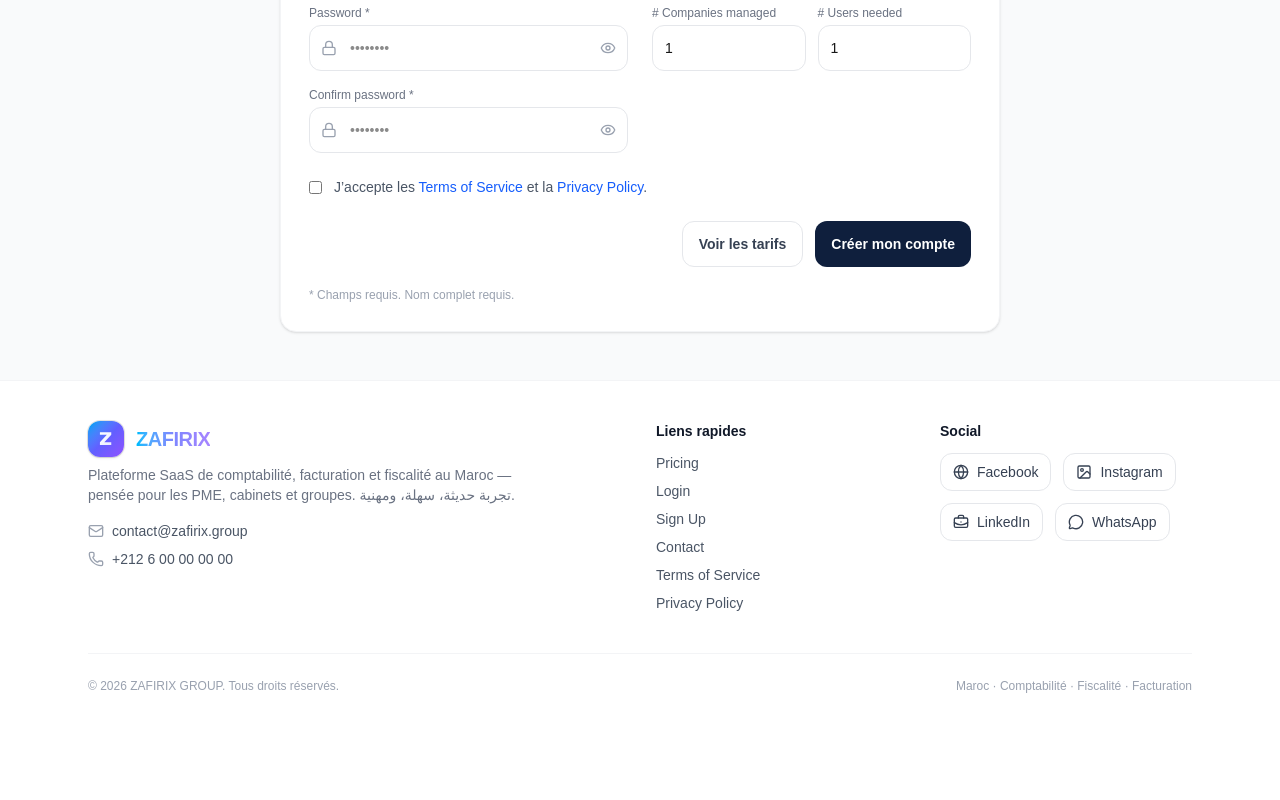
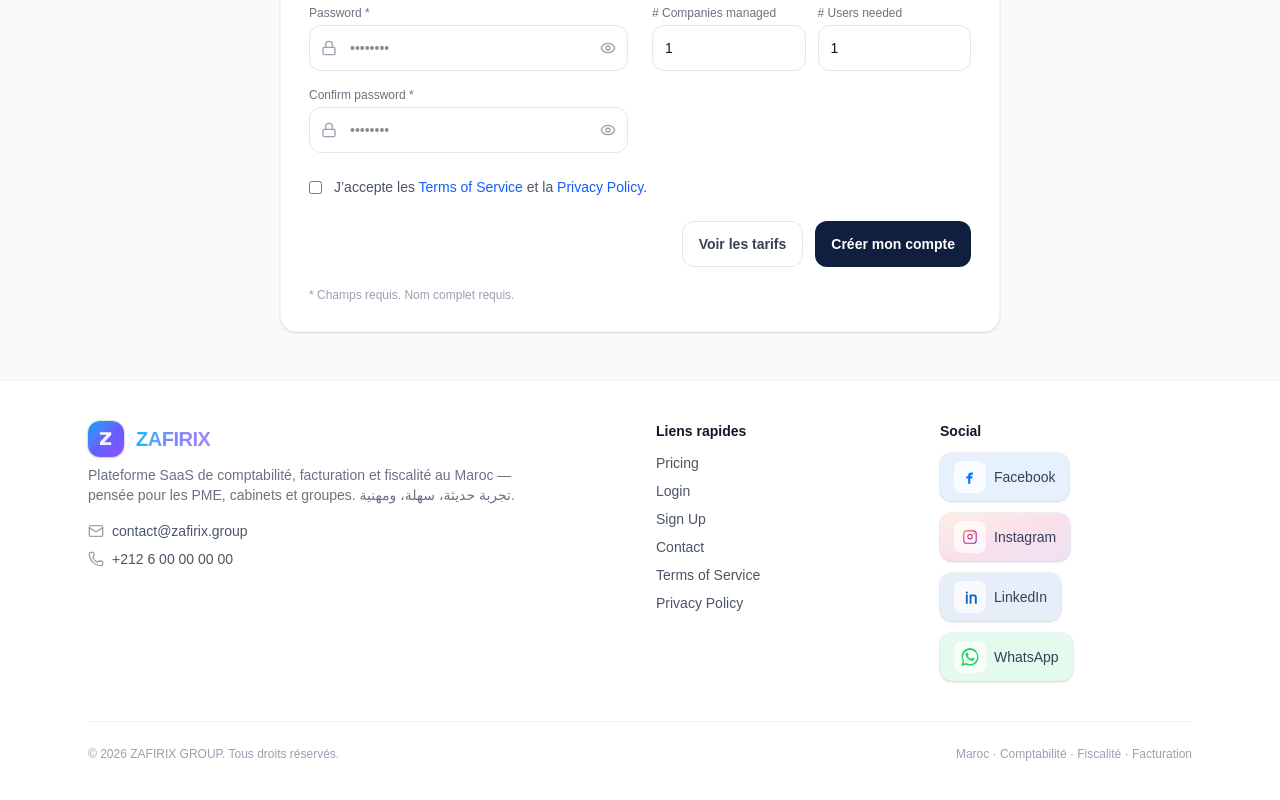
Before and after one commit to marwandevlo/atlas-os, a Next.js app: page /signup in a window 1280 px wide. Shown: the part 554-1354 px from the top of the page. Before the commit the page ends 1288 px from the top, so only its background shows below. Built offline with nearby package versions, Linux system fonts and the light colour scheme; no server answers.

Commit message:
polish landing stats and social icons

```diff
--- a/app/components/public/PublicFooter.tsx
+++ b/app/components/public/PublicFooter.tsx
@@ -1,8 +1,11 @@
 import Link from 'next/link';
-import { Globe, Image, BriefcaseBusiness, Mail, Phone, MessageCircle } from 'lucide-react';
+import { Mail, Phone } from 'lucide-react';
 import { ZafirixLogo } from '@/app/components/branding/ZafirixLogo';
 
 export function PublicFooter() {
+  const socialBase =
+    'group inline-flex items-center gap-2 rounded-xl px-3.5 py-2 text-sm font-medium text-slate-700 ring-1 ring-black/5 shadow-sm transition-all hover:-translate-y-0.5 hover:shadow-md focus-visible:outline focus-visible:outline-2 focus-visible:outline-offset-2 focus-visible:outline-slate-400';
+
   return (
     <footer className="border-t border-gray-100 bg-white">
       <div className="max-w-6xl mx-auto px-6 py-10">
@@ -40,17 +43,74 @@ export function PublicFooter() {
           <div>
             <p className="text-sm font-semibold text-gray-900">Social</p>
             <div className="mt-3 flex flex-wrap gap-3">
-              <a className="inline-flex items-center gap-2 px-3 py-2 rounded-xl border border-gray-200 text-sm text-gray-700 hover:bg-gray-50" href="#" aria-label="Facebook">
-                <Globe size={16} /> Facebook
+              <a
+                className={`${socialBase} bg-[#1877F2]/10 hover:bg-[#1877F2]/15`}
+                href="#"
+                aria-label="Facebook"
+              >
+                <span className="inline-flex h-8 w-8 items-center justify-center rounded-lg bg-white/70">
+                  <svg width="18" height="18" viewBox="0 0 24 24" aria-hidden="true">
+                    <path
+                      fill="#1877F2"
+                      d="M13.5 9H16V6h-2.5c-2.48 0-4 1.53-4 4.35V11H7v3h2.5v7h3v-7H15l.5-3h-2.5V10.1c0-.9.28-1.52 1.47-1.52Z"
+                    />
+                  </svg>
+                </span>
+                Facebook
               </a>
-              <a className="inline-flex items-center gap-2 px-3 py-2 rounded-xl border border-gray-200 text-sm text-gray-700 hover:bg-gray-50" href="#" aria-label="Instagram">
-                <Image size={16} /> Instagram
+              <a
+                className={`${socialBase} bg-linear-to-br from-[#F58529]/15 via-[#DD2A7B]/15 to-[#8134AF]/15 hover:from-[#F58529]/25 hover:via-[#DD2A7B]/25 hover:to-[#8134AF]/25`}
+                href="#"
+                aria-label="Instagram"
+              >
+                <span className="inline-flex h-8 w-8 items-center justify-center rounded-lg bg-white/70">
+                  <svg width="18" height="18" viewBox="0 0 24 24" aria-hidden="true">
+                    <defs>
+                      <linearGradient id="igFooterGrad" x1="0%" y1="0%" x2="100%" y2="100%">
+                        <stop offset="0%" stopColor="#F58529" />
+                        <stop offset="45%" stopColor="#DD2A7B" />
+                        <stop offset="100%" stopColor="#8134AF" />
+                      </linearGradient>
+                    </defs>
+                    <path
+                      fill="url(#igFooterGrad)"
+                      d="M7.5 3h9A4.5 4.5 0 0 1 21 7.5v9A4.5 4.5 0 0 1 16.5 21h-9A4.5 4.5 0 0 1 3 16.5v-9A4.5 4.5 0 0 1 7.5 3Zm0 1.5A3 3 0 0 0 4.5 7.5v9A3 3 0 0 0 7.5 19.5h9a3 3 0 0 0 3-3v-9a3 3 0 0 0-3-3h-9Zm4.5 3.25A3.75 3.75 0 1 1 8.25 12 3.75 3.75 0 0 1 12 7.75Zm0 1.5a2.25 2.25 0 1 0 2.25 2.25A2.25 2.25 0 0 0 12 9.25ZM17.25 6.75a.75.75 0 1 1-.75.75.75.75 0 0 1 .75-.75Z"
+                    />
+                  </svg>
+                </span>
+                Instagram
               </a>
-              <a className="inline-flex items-center gap-2 px-3 py-2 rounded-xl border border-gray-200 text-sm text-gray-700 hover:bg-gray-50" href="#" aria-label="LinkedIn">
-                <BriefcaseBusiness size={16} /> LinkedIn
+              <a
+                className={`${socialBase} bg-[#0A66C2]/10 hover:bg-[#0A66C2]/15`}
+                href="#"
+                aria-label="LinkedIn"
+              >
+                <span className="inline-flex h-8 w-8 items-center justify-center rounded-lg bg-white/70">
+                  <svg width="18" height="18" viewBox="0 0 24 24" aria-hidden="true">
+                    <path
+                      fill="#0A66C2"
+                      d="M6.5 8.75h2.5V21H6.5V8.75Zm1.27-4a1.45 1.45 0 1 1-1.45 1.45A1.45 1.45 0 0 1 7.77 4.75ZM17.5 8.5c2.21 0 3.5 1.46 3.5 4.25V21H18.5v-7.5c0-1.78-.63-3-2.25-3s-2.32 1.22-2.32 3V21H11.5V8.75h2.18v1.35a3.09 3.09 0 0 1 2.78-1.6Z"
+                    />
+                  </svg>
+                </span>
+                LinkedIn
               </a>
-              <a className="inline-flex items-center gap-2 px-3 py-2 rounded-xl border border-gray-200 text-sm text-gray-700 hover:bg-gray-50" href="https://wa.me/212600000000" aria-label="WhatsApp">
-                <MessageCircle size={16} /> WhatsApp
+              <a
+                className={`${socialBase} bg-[#25D366]/12 hover:bg-[#25D366]/18`}
+                href="https://wa.me/212600000000"
+                aria-label="WhatsApp"
+                rel="noopener noreferrer"
+                target="_blank"
+              >
+                <span className="inline-flex h-8 w-8 items-center justify-center rounded-lg bg-white/70">
+                  <svg width="18" height="18" viewBox="0 0 24 24" aria-hidden="true">
+                    <path
+                      fill="#25D366"
+                      d="M20.52 3.48A11.86 11.86 0 0 0 12.05 0C5.82 0 .75 5.07.75 11.3a11.74 11.74 0 0 0 1.58 5.9L0 24l6.95-1.82a11.7 11.7 0 0 0 5.1 1.45h.01c6.23 0 11.3-5.07 11.3-11.3a11.8 11.8 0 0 0-3.84-8.85ZM12.06 21.4h-.01a9.36 9.36 0 0 1-4.77-1.31l-.34-.2-3.55.93 1-3.45-.22-.35a9.4 9.4 0 1 1 7.89 4.38Zm5.45-7.45c-.3-.15-1.77-.87-2.04-.97s-.48-.15-.68.15-.78.97-.95 1.17-.35.22-.65.07a8.06 8.06 0 0 1-2.36-1.45 8.9 8.9 0 0 1-1.64-2c-.17-.3 0-.46.13-.61s.3-.35.45-.52a1.9 1.9 0 0 0 .3-.5.55.55 0 0 0 0-.52c-.07-.15-.68-1.64-.93-2.25s-.5-.52-.68-.53h-.58a1.12 1.12 0 0 0-.8.37 3.4 3.4 0 0 0-1.07 2.55 5.9 5.9 0 0 0 1.23 3.1 13.5 13.5 0 0 0 5.18 4.6 5.7 5.7 0 0 0 2.83.6 2.4 2.4 0 0 0 1.56-.73 1.94 1.94 0 0 0 .41-1.08c0-.35.15-.52.3-.6s.65-.3.95-.45.55-.27.63-.42.1-.37-.07-.6Z"
+                    />
+                  </svg>
+                </span>
+                WhatsApp
               </a>
             </div>
           </div>
```
Also changed, not shown: app/landing/page.tsx (+35 -15 lines).
